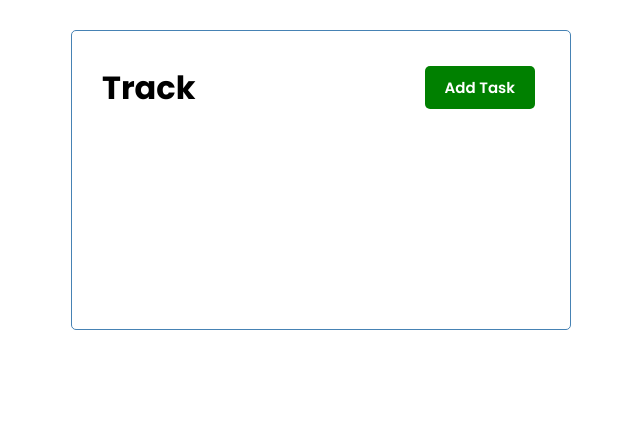
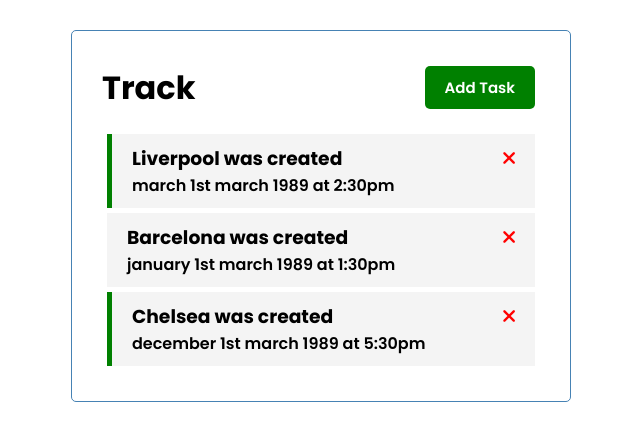
Before and after one commit to baxa88/vue-task, a Vue app in the folder vue-project/: page / in a window 1280 px wide. Shown: the top 440 px of the page, without its empty margins (319-959 px from the left). Built offline with nearby package versions, Linux system fonts and the light colour scheme.

Commit message:
new function for delete tasks

```diff
--- a/vue-project/public/index.html
+++ b/vue-project/public/index.html
@@ -5,6 +5,7 @@
     <meta http-equiv="X-UA-Compatible" content="IE=edge">
     <meta name="viewport" content="width=device-width,initial-scale=1.0">
     <link rel="icon" href="<%= BASE_URL %>favicon.ico">
+    <link rel="stylesheet" href="https://cdnjs.cloudflare.com/ajax/libs/font-awesome/6.0.0-beta3/css/all.min.css" integrity="sha512-Fo3rlrZj/k7ujTnHg4CGR2D7kSs0v4LLanw2qksYuRlEzO+tcaEPQogQ0KaoGN26/zrn20ImR1DfuLWnOo7aBA==" crossorigin="anonymous" referrerpolicy="no-referrer" />
     <title><%= htmlWebpackPlugin.options.title %></title>
   </head>
   <body>
--- a/vue-project/src/App.vue
+++ b/vue-project/src/App.vue
@@ -1,20 +1,28 @@
 <template>
   <div class="container">
    <Header title="Track"/>
+   <Tasks @delete-task="deleteTask" :tasks="tasks"/>
   </div>
 </template>
 
 <script>
 import Header from './components/Header.vue'
+import Tasks from './components/Tasks.vue'
 
 export default {
   name: "App",
   components:{
-    Header
+    Header,
+    Tasks
   },
   data(){
     return{
       tasks:[]
+    }
+  },
+  methods:{
+    deleteTask(id){
+      console.log('task',id)
     }
   },
   created(){
@@ -26,13 +34,13 @@
         reminder:true
       },
       {
-        id:1,
+        id:2,
         text:'Barcelona was created',
         day:'january 1st march 1989 at 1:30pm',
-        reminder:true
+        reminder:false
       },
       {
-        id:1,
+        id:3,
         text:'Chelsea was created',
         day:'december 1st march 1989 at 5:30pm',
         reminder:true
--- /dev/null
+++ b/vue-project/src/components/Task.vue
@@ -0,0 +1,41 @@
+<template>
+<div :class="[task.reminder ? 'reminder' : '', 'task']">
+   <h3>{{task.text}}
+       <i @click='onDelete(task.id)' class='fas fa-times'></i>
+   </h3>
+   <p>{{task.day}}</p>
+   </div>
+</template>
+<script>
+
+export default {
+    name:'Task',
+    props:{
+        task:Object
+    },
+   methods:{
+       onDelete(id){
+           this.$emit('delete-task',id)
+       }
+   }
+}
+</script>
+<style scoped>
+.fas {
+  color: red
+}
+.task {
+  background: #f4f4f4;
+  margin: 5px;
+  padding: 10px 20px;
+  cursor: pointer;
+}
+.task.reminder {
+  border-left: 5px solid green;
+}
+.task h3{
+  display: flex;
+  align-items: center;
+  justify-content: space-between;
+}
+</style>
--- a/vue-project/src/components/Tasks.vue
+++ b/vue-project/src/components/Tasks.vue
@@ -0,0 +1,22 @@
+<template>
+<div>
+<div :key="task.id" v-for="task in tasks">
+     <Task @delete-task="$emit('delete-task',task.id)" :task='task'/>
+</div>
+</div>
+</template>
+
+<script>
+import Task from './Task'
+export default {
+    name:'Tasks',
+    props:{
+        tasks:Array
+    },
+    components:{
+        Task
+    },
+    emits:['delete-task']
+
+}
+</script>
```
